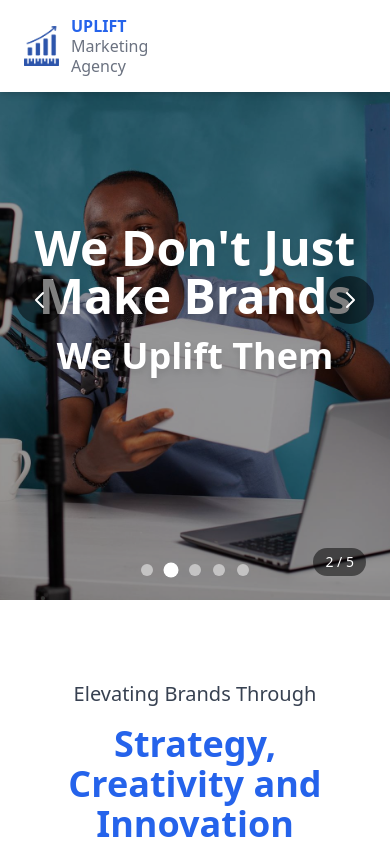
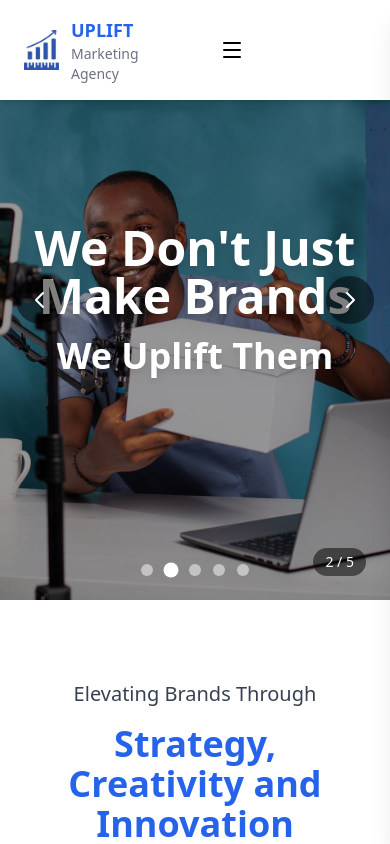
Before and after one commit to alexmwalec/Uplift-marketing, a React (Vite) app: page / in a window 390 px wide. Shown: the top 844 px of the page. Built offline with nearby package versions, Linux system fonts and the light colour scheme.

Commit message:
i have added responsiveness to the header

```diff
--- a/src/components/Header.jsx
+++ b/src/components/Header.jsx
@@ -1,34 +1,66 @@
+ import { useState } from "react";
 import Layer3 from "../assets/images/Layer3.png";
 import { Link } from "react-router-dom";
+import { X, Menu } from "lucide-react";
 
 const Header = () => {
+  const [isMenuOpen, setIsMenuOpen] = useState(false);
+
   return (
     <header className="fixed top-0 left-0 w-full bg-white shadow-md z-50">
-
-       <div className="max-w-7xl mx-auto grid grid-cols-3 items-center px-6 py-4">
-
-
+      <div className="max-w-7xl mx-auto px-6 py-4">
+        <div className="grid grid-cols-3 items-center">
+          {/* Logo Section - Left side */}
           <div className="flex items-center space-x-3">
             <img src={Layer3} alt="MyApp Logo" className="h-10 w-auto" />
-
             <div className="flex flex-col leading-tight">
-      <span className="font-bold text-l text-blue-600">UPLIFT</span>
-      <span className="text-s text-gray-500">Marketing Agency</span>
+              <span className="font-bold text-lg sm:text-xl text-blue-600">UPLIFT</span>
+              <span className="text-sm text-gray-500">Marketing Agency</span>
             </div>
           </div>
 
-  <nav className="hidden md:flex justify-center space-x-10">
-    <Link to="/" className="text-gray-600 hover:text-blue-600">Home</Link>
-    <Link to="/about" className="text-gray-600 hover:text-blue-600">About</Link>
-    <Link to="/services" className="text-gray-600 hover:text-blue-600">Services</Link>
-    <Link to="/portfolio" className="text-gray-600 hover:text-blue-600">Portfolio</Link>
-    <Link to="/contact" className="text-gray-600 hover:text-blue-600">Contact</Link>
+          {/* Desktop Navigation - Centered */}
+          <nav className="hidden md:flex justify-center space-x-8 lg:space-x-10">
+            <Link to="/" className="text-gray-600 hover:text-blue-600 transition-colors duration-200">Home</Link>
+            <Link to="/about" className="text-gray-600 hover:text-blue-600 transition-colors duration-200">About</Link>
+            <Link to="/services" className="text-gray-600 hover:text-blue-600 transition-colors duration-200">Services</Link>
+            <Link to="/portfolio" className="text-gray-600 hover:text-blue-600 transition-colors duration-200">Portfolio</Link>
+            <Link to="/contact" className="text-gray-600 hover:text-blue-600 transition-colors duration-200">Contact</Link>
           </nav>
 
-
-  <div></div>
+          {/* Mobile Menu Button - Right aligned within third column */}
+          <div className="flex justify-end">
+            <button
+              className="md:hidden p-2 rounded-lg hover:bg-gray-100 transition-colors"
+              onClick={() => setIsMenuOpen(!isMenuOpen)}
+              aria-label="Toggle menu"
+            >
+              {isMenuOpen ? <X size={24} /> : <Menu size={24} />}
+            </button>
+          </div>
+        </div>
       </div>
 
+      {/* Mobile Menu Overlay */}
+      <div className={`
+        fixed inset-0 bg-black bg-opacity-50 z-40 transition-opacity duration-300 md:hidden
+        ${isMenuOpen ? 'opacity-100' : 'opacity-0 pointer-events-none'}
+      `} onClick={() => setIsMenuOpen(false)} />
+
+      {/* Mobile Slide-in Menu */}
+      <div className={`
+        fixed top-0 right-0 h-full w-64 bg-white shadow-xl z-50
+        transform transition-transform duration-300 ease-in-out md:hidden
+        ${isMenuOpen ? 'translate-x-0' : 'translate-x-full'}
+      `}>
+        <div className="flex flex-col p-6 space-y-6 mt-4">
+          <Link to="/" className="text-lg font-medium py-2 border-b border-gray-100" onClick={() => setIsMenuOpen(false)}>Home</Link>
+          <Link to="/about" className="text-lg font-medium py-2 border-b border-gray-100" onClick={() => setIsMenuOpen(false)}>About</Link>
+          <Link to="/services" className="text-lg font-medium py-2 border-b border-gray-100" onClick={() => setIsMenuOpen(false)}>Services</Link>
+          <Link to="/portfolio" className="text-lg font-medium py-2 border-b border-gray-100" onClick={() => setIsMenuOpen(false)}>Portfolio</Link>
+          <Link to="/contact" className="text-lg font-medium py-2 border-b border-gray-100" onClick={() => setIsMenuOpen(false)}>Contact</Link>
+        </div>
+      </div>
     </header>
   );
 };
```
Lines whose indentation alone changed are shown as unchanged.
